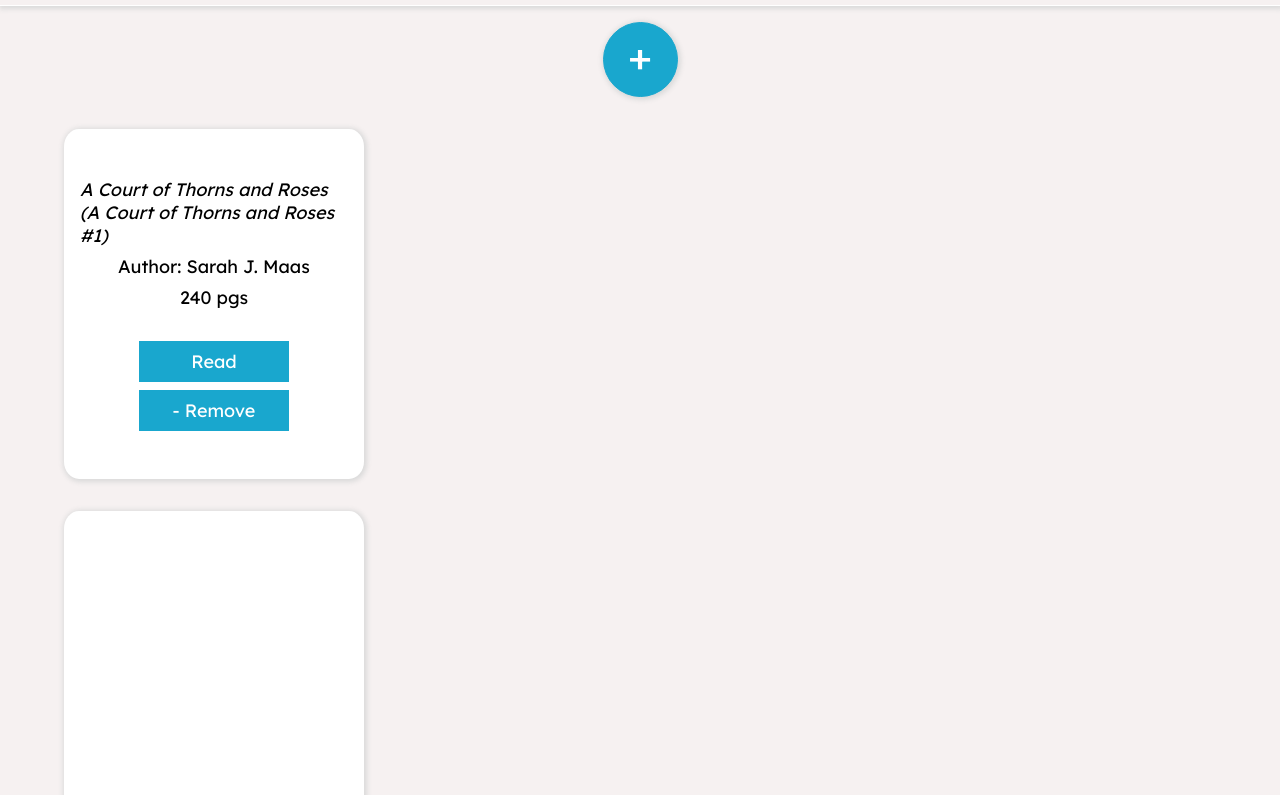
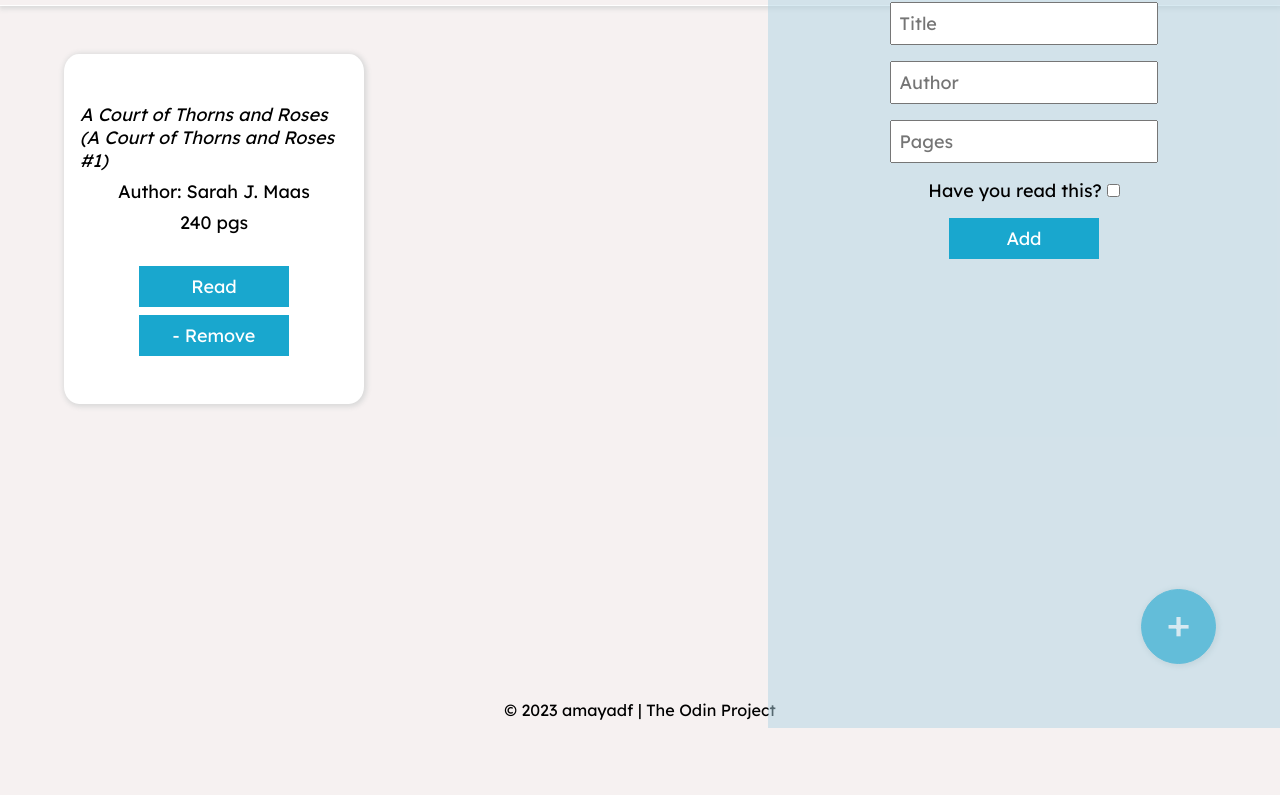
Before and after one commit to amayadf/odin-library, a plain HTML site: page index.html in a window 1280 px wide. Shown: the part 72-867 px from the top of the page. After the commit the page ends 800 px from the top, so only its background shows below. Drawn offline with Linux system fonts and the light colour scheme.

Commit message:
Start styling modal

```diff
--- a/index.html
+++ b/index.html
@@ -29,11 +29,8 @@
                     <button>- Remove</button>
                 </div>
             </div>
-
-            <div class="book-card">
-
         </div>
-        </div>
+    </main>
 
     <div class="add-book-modal hidden">
         <form class="add-book-form" id="addBookForm">
@@ -48,7 +45,6 @@
             <button type="submit" class="submit-book-btn">Add</button>
         </form>
     </div>
-    </main>
 
     <footer>
         ©
--- a/scripts.js
+++ b/scripts.js
@@ -64,7 +64,7 @@
     resetBookGrid();
     let index = 0
     for(let book of library.books) {
-        createBookCard(book, index);
+        booksGrid.insertAdjacentElement(createBookCard(book, index));
         index++;
     }
 }
@@ -119,6 +119,8 @@
     bookButtons.appendChild(removeBtn);
     bookCard.appendChild(bookInformation);
     bookCard.appendChild(bookButtons);
+
+    return bookCard;
 }
 
 function createBook() {
--- a/styles.css
+++ b/styles.css
@@ -11,6 +11,7 @@
     --color-dark-blue: #146C94;
     --color-mid-blue: #19A7CE;
     --color-light-blue: #AFD3E2;
+    --color-transparent-blue: #afd3e27e;
 }
 
 *,
@@ -51,10 +52,8 @@
 }
 
 button:hover {
-    background-color: var(--color-dark-blue);
-    border-color: var(--color-dark-blue);
-    transform: scale(1.05);
-    transition: 0.25s;
+    transform: scale(1.1);
+    transition: 0.15s ease-in-out;
 
 }
 
@@ -68,12 +67,14 @@
 
 /*main*/
 main {
+    height: 100vh;
     width: 100vw;
     display: flex;
     flex-direction: column;
-    justify-content: space-evenly;
+    justify-content: flex-start;
     align-items: center;
     padding: 16px 32px;
+    position: relative;
 }
 
 .add-book-btn {
@@ -83,6 +84,9 @@
     width: 75px;
     height: 75px;
     box-shadow: 1px 1px 5px 2px var(--color-terciary-light);
+    position: fixed;
+    bottom: 64px;
+    right: 64px;
 }
 /**books grid**/
 .books-grid {
@@ -90,10 +94,10 @@
     padding: 32px 32px;
     display: grid;
     gap: 32px;
+    grid-template-columns: repeat(auto-fill, minmax(300px, 1fr));
 }
 
 /***book card***/
-/************add shadow to the book card*/
 .book-card {
     background-color: var(--color-secondary-light);
     border-radius: 5%;
@@ -122,6 +126,33 @@
 }
 
 
+/**add book modal**/
+.add-book-modal {
+    z-index: 1;
+    position: absolute;
+    right: 0;
+    top: 0;
+    height: 100vh;
+    width: 40vw;
+    background-color: var(--color-transparent-blue);
+    padding: 32px;
+}
+
+.add-book-modal form {
+    display: flex;
+    flex-direction: column;
+    justify-content: center;
+    gap: 16px;
+    align-items: center;
+}
+
+input[type='text'], input[type='number'] {
+    font-size: inherit;
+    font-family: inherit;
+    padding: 8px;
+    width: 60%;
+}
+
 
 /*footer*/
 footer {
@@ -139,7 +170,7 @@
     text-decoration: underline solid var(--color-mid-blue);
 }
 
-/*non-permanent styles*/
+/*non-permanent styles
 .hidden {
     display: none;
-}
+}*/
```
Lines whose indentation alone changed are shown as unchanged.
